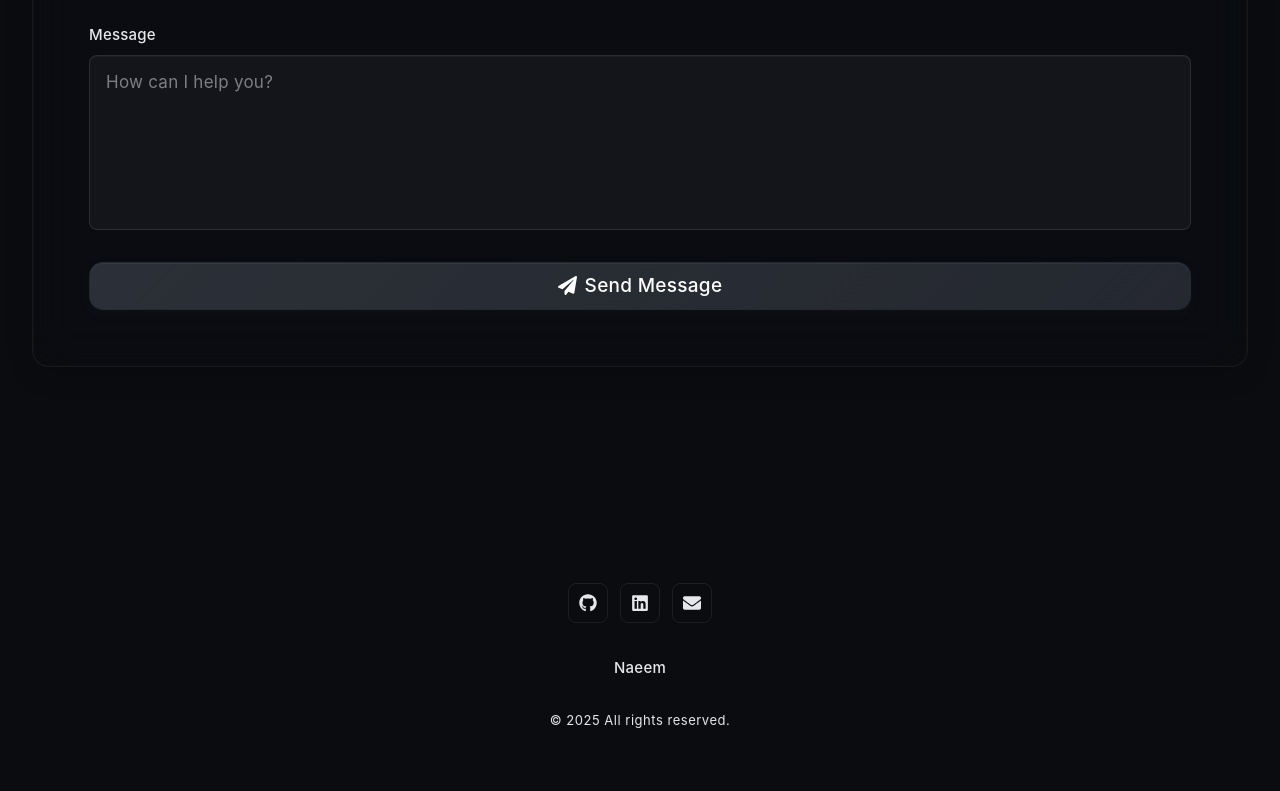
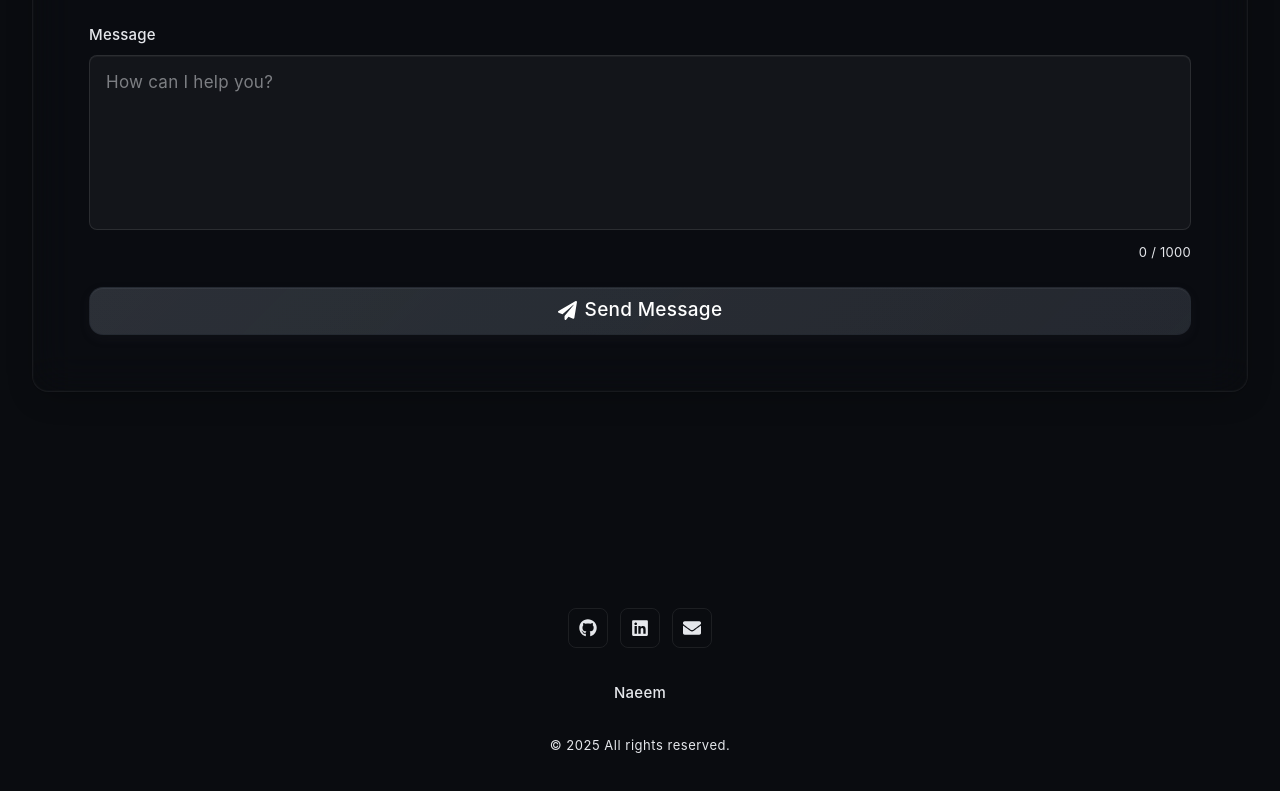
Before and after one commit to Naeem1144/portfolio-site, a Next.js app: page / in a window 1280 px wide. Shown: the part 4847-5638 px from the top of the page. Built offline with nearby package versions, Linux system fonts and the light colour scheme; no server answers.

Commit message:
feat: add character count to contact form message
- Add MAX_MESSAGE_LENGTH constant set to 1000
- Add maxLength attribute to textarea
- Add accessible character counter below textarea
- Counter turns red when limit is reached
- Use aria-describedby for accessibility

```diff
--- a/src/components/ContactSection.tsx
+++ b/src/components/ContactSection.tsx
@@ -10,6 +10,8 @@ interface FormData {
   email: string;
   message: string;
 }
+
+const MAX_MESSAGE_LENGTH = 1000;
 
 export function ContactSection() {
   const [formData, setFormData] = useState<FormData>({
@@ -247,8 +249,10 @@ export function ContactSection() {
                       value={formData.message}
                       onChange={handleChange}
                       required
+                      maxLength={MAX_MESSAGE_LENGTH}
                       rows={5}
                       placeholder="How can I help you?"
+                      aria-describedby="message-counter"
                       className="w-full h-full min-h-[120px] px-4 py-3 rounded-lg glass-input outline-none resize-none"
                       style={{
                         fontSize: 'var(--font-size-base)',
@@ -256,6 +260,15 @@ export function ContactSection() {
                         lineHeight: 'var(--line-height-relaxed)'
                       }}
                     />
+                    <div
+                      id="message-counter"
+                      className={`text-right mt-1 transition-colors ${
+                        formData.message.length >= MAX_MESSAGE_LENGTH ? "text-red-500 font-medium" : "text-foreground/50"
+                      }`}
+                      style={{ fontSize: 'var(--font-size-xs)' }}
+                    >
+                      {formData.message.length} / {MAX_MESSAGE_LENGTH}
+                    </div>
                   </div>
                 </div>
 
```
